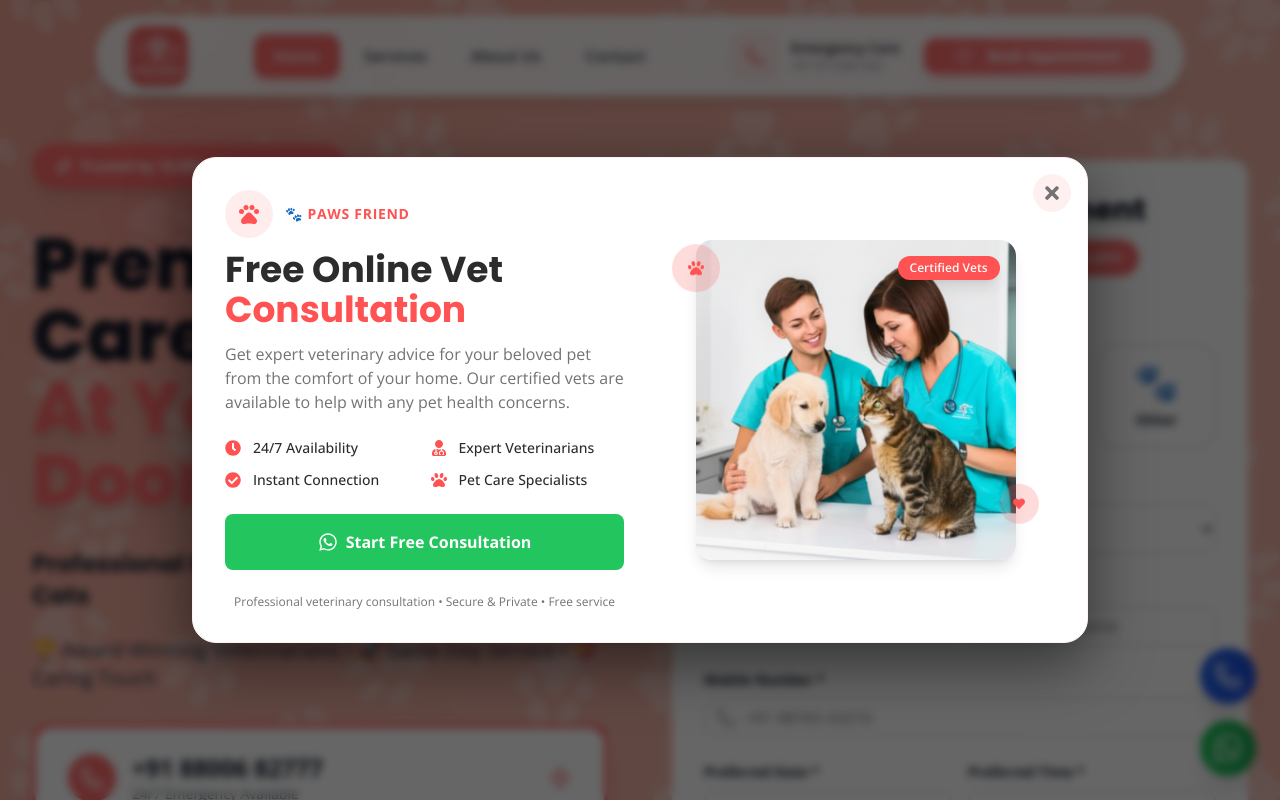
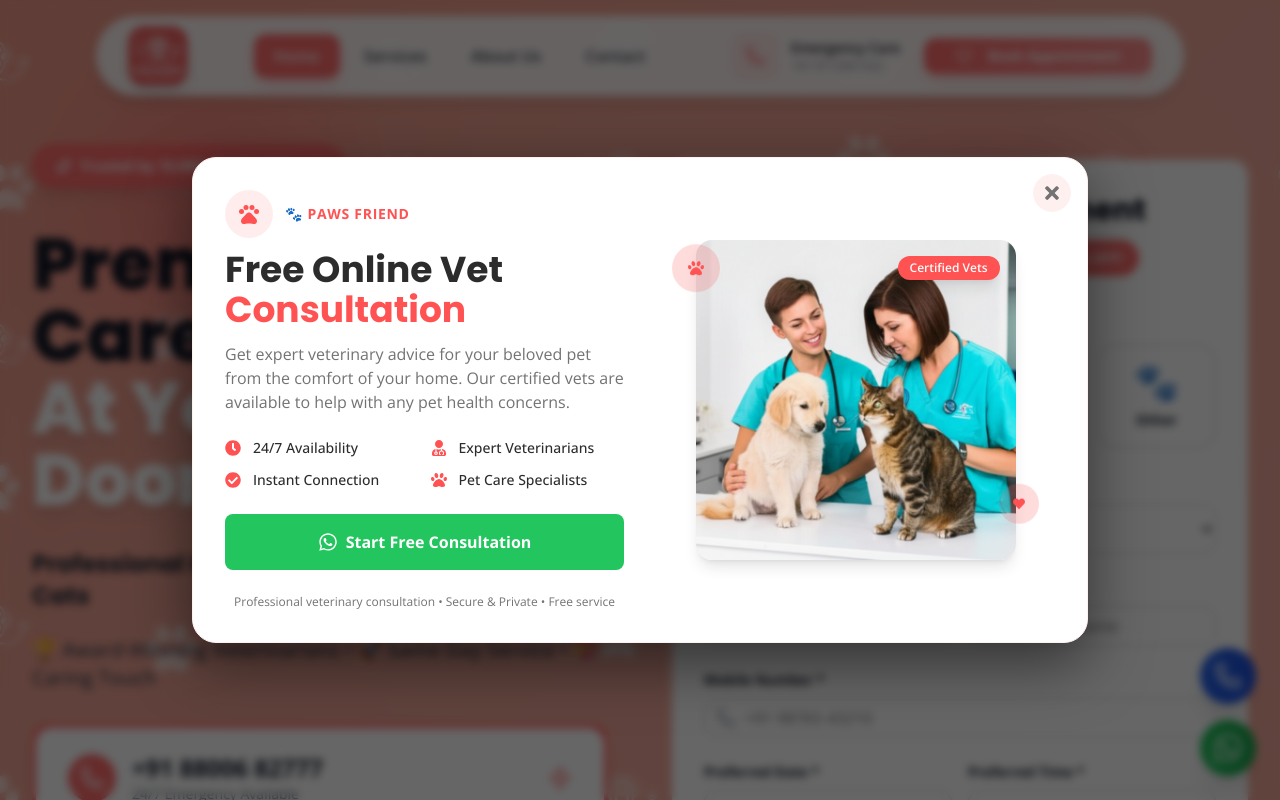
Before and after one commit to desirediv0/paws-friend, a Next.js app: page / in a window 1280 px wide. Shown: the top 800 px of the page. Built offline with nearby package versions, Linux system fonts and the light colour scheme.

Commit message:
add: new banner image add

```diff
--- a/src/components/modern-hero.jsx
+++ b/src/components/modern-hero.jsx
@@ -1,5 +1,3 @@
-
-
 import {
   Phone,
   Clock,
@@ -21,12 +19,12 @@ const ModernHero = () => {
         {/* Clean Background with Subtle Elements */}
         <div className="absolute inset-0">
           {/* Subtle gradient overlay */}
-          <div className="absolute inset-0 bg-gradient-to-br from-[#F2F2F2]/50 via-[#F2F2F2]/60 to-[#F2F2F2]/60"></div>
+          <div className="absolute inset-0 bg-gradient-to-br from-[#F2F2F2]/40 via-[#F2F2F2]/50 to-[#F2F2F2]/50"></div>
 
           {/* Subtle floating elements - hidden on mobile */}
-          <div className="hidden md:block absolute top-20 left-20 w-64 h-64 bg-[#FF6B6B]/30 rounded-full blur-3xl"></div>
-          <div className="hidden md:block absolute top-40 right-32 w-80 h-80 bg-[#FF6B6B]/30 rounded-full blur-3xl"></div>
-          <div className="hidden md:block absolute bottom-32 left-40 w-72 h-72 bg-[#FF6B6B]/30 rounded-full blur-3xl"></div>
+          <div className="hidden md:block absolute top-20 left-20 w-64 h-64 bg-[#FF6B6B]/50 rounded-full blur-3xl"></div>
+          <div className="hidden md:block absolute top-40 right-32 w-80 h-80 bg-[#FF6B6B]/50 rounded-full blur-3xl"></div>
+          <div className="hidden md:block absolute bottom-32 left-40 w-72 h-72 bg-[#FF6B6B]/50 rounded-full blur-3xl"></div>
         </div>
 
         {/* Main Content */}
@@ -48,7 +46,7 @@ const ModernHero = () => {
               <div className="space-y-4 sm:space-y-6 lg:space-y-8">
                 <h1 className="text-3xl sm:text-4xl md:text-5xl lg:text-6xl xl:text-7xl font-black text-gray-900 leading-tight">
                   Premium Pet Care
-                  <span className="block text-[#FF6B6B] drop-shadow-xl">At Your Doorstep</span>
+                  <span className="block text-[#FFF] drop-shadow-xl">At Your Doorstep</span>
                 </h1>
 
                 <div className="space-y-4 sm:space-y-6">
```
Also changed, not shown: public/bg-big.jpg.
